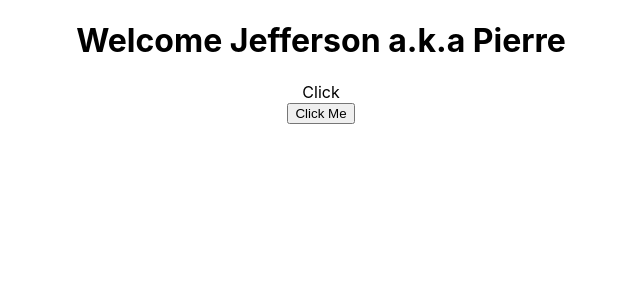
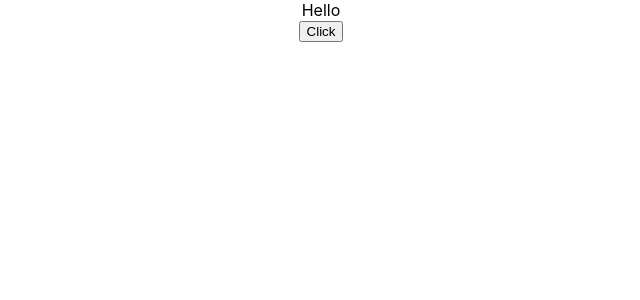
Before and after one commit to cliff10/learninig-react, a React (Create React App) app: page / in a window 1280 px wide. Shown: the top 300 px of the page, without its empty margins (319-959 px from the left). Built offline with nearby package versions, Linux system fonts and the light colour scheme.

Commit message:
Used Binding Event Handlers with different approaches

```diff
--- a/src/App.js
+++ b/src/App.js
@@ -9,6 +9,7 @@ import Message from './components/Message';
 import Counter from './components/Counter';
 import FunctionClick from './components/FunctionClick'
 import ClassClick from './components/ClassClick';
+import EventBiding from './components/EventBiding';
 
 function App() {
   return (
@@ -29,9 +30,10 @@ function App() {
       {/* <Message /> */}
       {/* <Counter /> */}
       {/* <Greet firstName="Jefferson" lastName="Pierre"></Greet> */}
-    <Welcome  firstName="Jefferson" lastName="Pierre" />
-    <FunctionClick />
-    <ClassClick />
+    {/* <Welcome  firstName="Jefferson" lastName="Pierre" /> */}
+    {/* <FunctionClick /> */}
+    {/* <ClassClick /> */}
+    <EventBiding />
     </div>
   );
 }
--- /dev/null
+++ b/src/components/EventBiding.js
@@ -0,0 +1,32 @@
+import React, { Component } from 'react'
+
+class EventBiding extends Component {
+    constructor(props) {
+        super(props)
+
+        this.state = {
+             message: 'Hello'
+        }
+
+        this.clickHandler = this.clickHandler.bind(this)
+    }
+
+    clickHandler () {
+        this.setState({
+            message: 'Goodbye!'
+        })
+    }
+
+    render() {
+        return (
+            <div>
+                <div>{this.state.message}</div>
+                {/* <button onClick={this.clickHandler.bind(this)}>Click</button> */}
+                {/* <button onClick={() => this.clickHandler()}>Click</button> */}
+                <button onClick={this.clickHandler}>Click</button>
+            </div>
+        )
+    }
+}
+
+export default EventBiding
```
